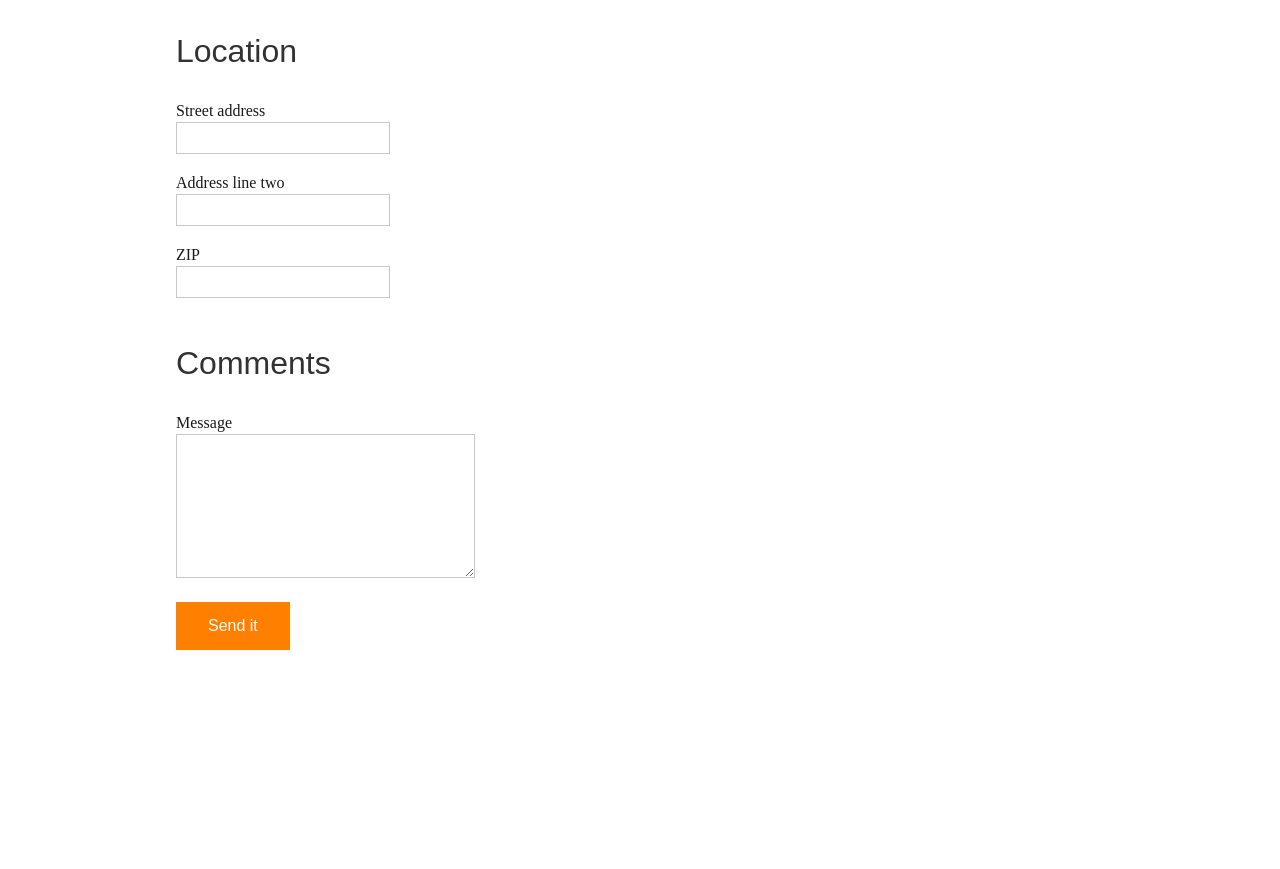
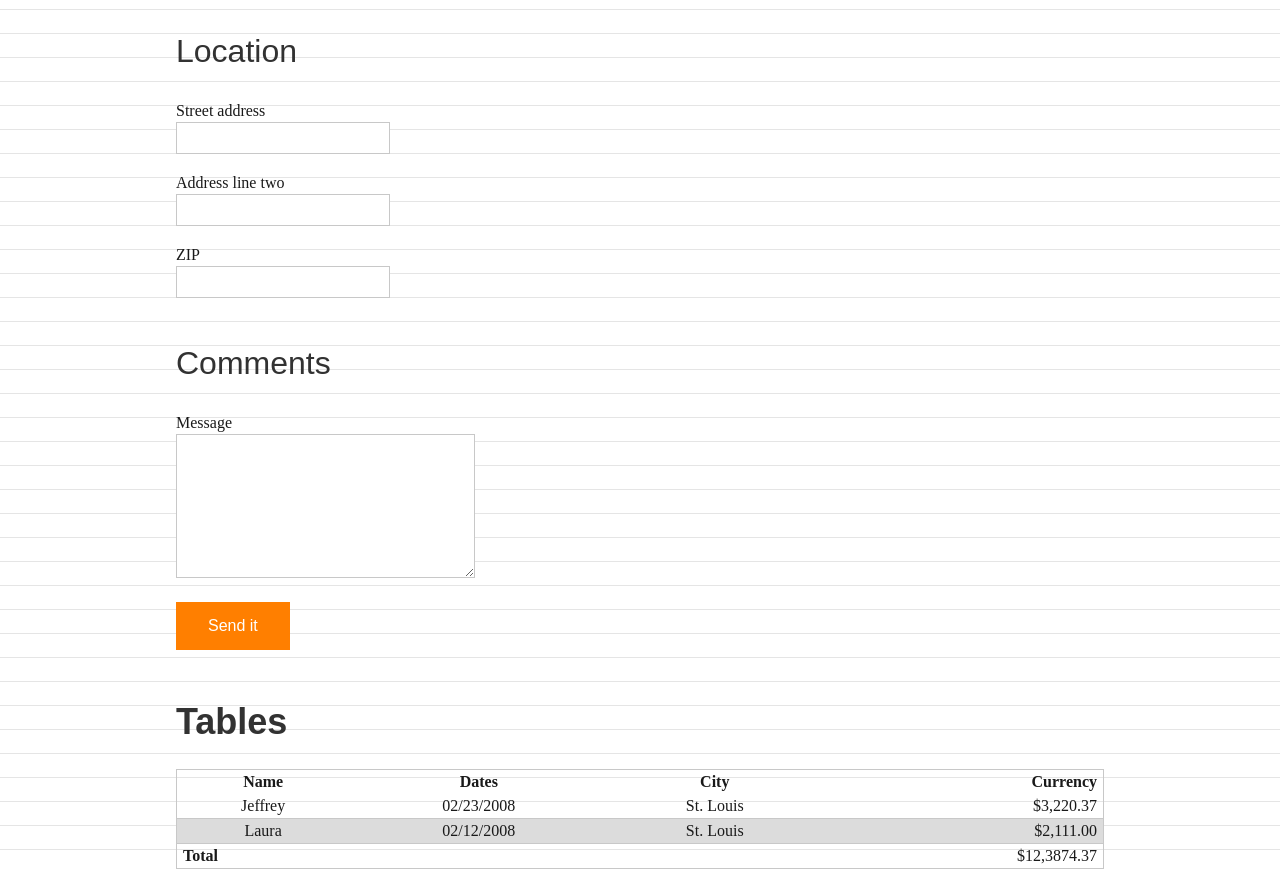
Before and after one commit to slicknick0013/Gulp-Boilerplate, a website: page src/views/styleguide/index.html in a window 1280 px wide. Shown: the part 2366-3235 px from the top of the page. Before the commit the page ends 3040 px from the top, so only its background shows below. Drawn offline with nearby package versions, Linux system fonts and the light colour scheme; files that its build step writes are made by us from their sources.

Commit message:
added table styles; now using config.rb in order to make use of precision

```diff
--- a/gulpfile.js
+++ b/gulpfile.js
@@ -38,15 +38,15 @@ gulp.task('styles', function () {
 gulp.task('compass', function () {
     return gulp.src('src/assets/sass/*.scss')
         .pipe(compass({
+            config_file: 'src/assets/config.rb',
             css: 'src/assets/styles',
             sass: 'src/assets/sass',
-            image: 'src/assets/img',
-            require: ['susy']
+            image: 'src/assets/img'
         }))
         .on('error', function (err) {
             console.error('Error!', err.message);
         })
-        .pipe(minifycss())
+        //.pipe(minifycss())
         .pipe(gulp.dest('dist/assets/styles'))
         .pipe(notify({message: 'Compass task complete'}));
 });
@@ -125,7 +125,7 @@ gulp.task('watch', function() {
     gulp.watch('build/**/*.html', ['htmlmin']);
 
     // Watch .scss files
-    gulp.watch('src/assets/sass/**/*.scss', ['styles']);
+    gulp.watch('src/assets/sass/**/*.scss', ['compass']);
 
     // Watch .js files
     gulp.watch('src/assets/js/**/*.js', ['scripts']);
--- a/src/assets/sass/base/__base.scss
+++ b/src/assets/sass/base/__base.scss
@@ -7,4 +7,5 @@
 @import "typesetter";
 @import "grids";
 @import "forms";
+@import "tables";
 @import "global";
--- /dev/null
+++ b/src/assets/sass/base/_tables.scss
@@ -0,0 +1,40 @@
+table {
+    border: 1px solid $color-table-border;
+    margin-top: -1px;
+    margin-bottom: -1px;
+    width: 100%;
+
+    th,
+    td {
+        padding: 0 6px;
+        text-align: center;
+    }
+
+    thead {
+
+    }
+
+    tfoot,
+    tbody {
+        tr {
+            border-bottom: 1px solid $color-table-border;
+
+            &:nth-child(even) {
+                background-color: $color-table-alt;
+            }
+        }
+    }
+
+    .left {
+        text-align: left;
+    }
+
+    .right,
+    .currency {
+        text-align: right;
+    }
+
+    .center {
+        text-align: center;
+    }
+}
--- a/src/assets/sass/base/_typesetter.scss
+++ b/src/assets/sass/base/_typesetter.scss
@@ -1,7 +1,7 @@
 // require helpers/
 $browser-context: 16;
 $baseline: 24;
-$typesetter-horizontal-debug: false;
+$typesetter-horizontal-debug: true;
 $typesetter-vertical-debug: false;
 
 @mixin repeating-linear-gradient($gradients) {
--- a/src/assets/sass/helpers/_variables.scss
+++ b/src/assets/sass/helpers/_variables.scss
@@ -27,3 +27,6 @@ $color-button-bg-hover: rgba(255, 127, 0, 0.75);
 
 // Color: forms
 $color-input-border: rgb(200,200,200);
+
+$color-table-border: rgb(200,200,200);
+$color-table-alt: rgb(220,220,220);
--- a/src/views/styleguide/index.html
+++ b/src/views/styleguide/index.html
@@ -162,6 +162,43 @@
                     <button type="submit">Send it</button>
                 </form>
             </article>
+
+            <article id="tables">
+                <div class="group">
+                    <h2>Tables</h2>
+
+                    <table>
+                        <tfoot>
+                            <tr>
+                                <th scope="row" colspan="3" class="left">Total</th>
+                                <td class="currency">$12,3874.37</td>
+                            </tr>
+                        </tfoot>
+                        <thead>
+                            <tr>
+                                <th scope="col">Name</th>
+                                <th scope="col">Dates</th>
+                                <th scope="col">City</th>
+                                <th scope="col" class="currency">Currency</th>
+                            </tr>
+                        </thead>
+                        <tbody>
+                            <tr>
+                                <td>Jeffrey</td>
+                                <td>02/23/2008</td>
+                                <td>St. Louis</td>
+                                <td class="currency">$3,220.37</td>
+                            </tr>
+                            <tr>
+                                <td>Laura</td>
+                                <td>02/12/2008</td>
+                                <td>St. Louis</td>
+                                <td class="currency">$2,111.00</td>
+                            </tr>
+                        </tbody>
+                    </table>
+                </div>
+            </article>
         </section><!-- /.content-main -->
 
 @@include('../src/views/inc/footer.html')
```
Also changed, not shown: src/assets/styles/main.css.
